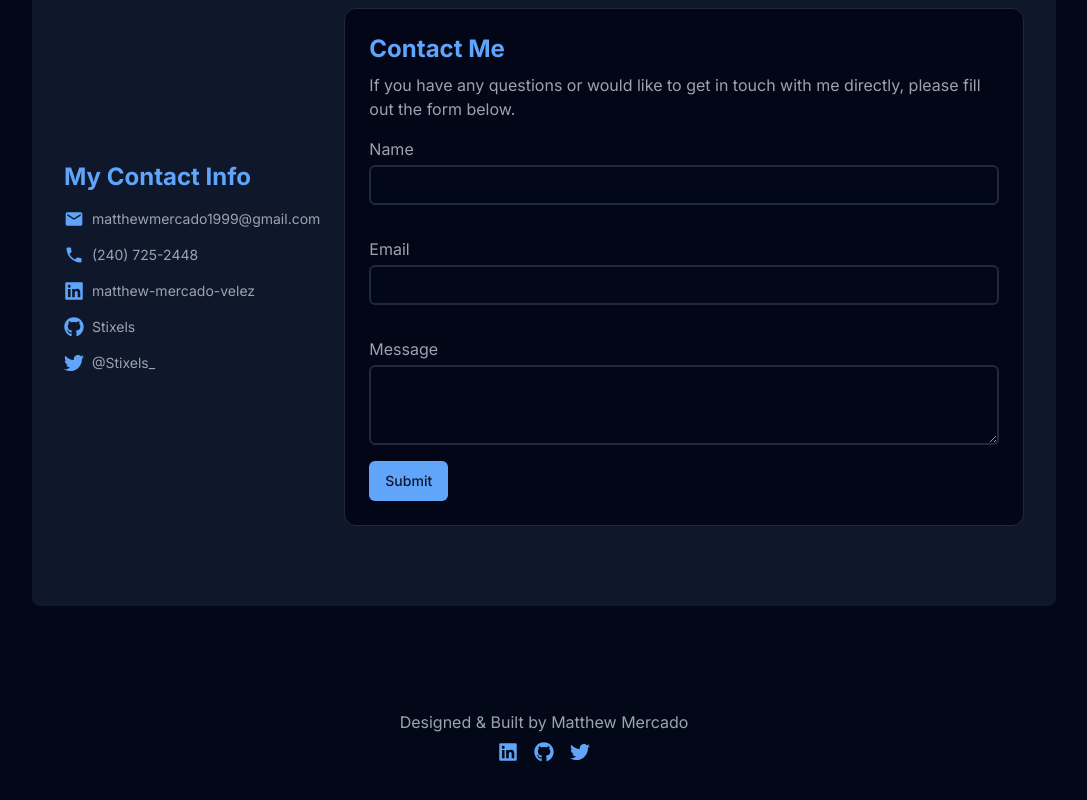
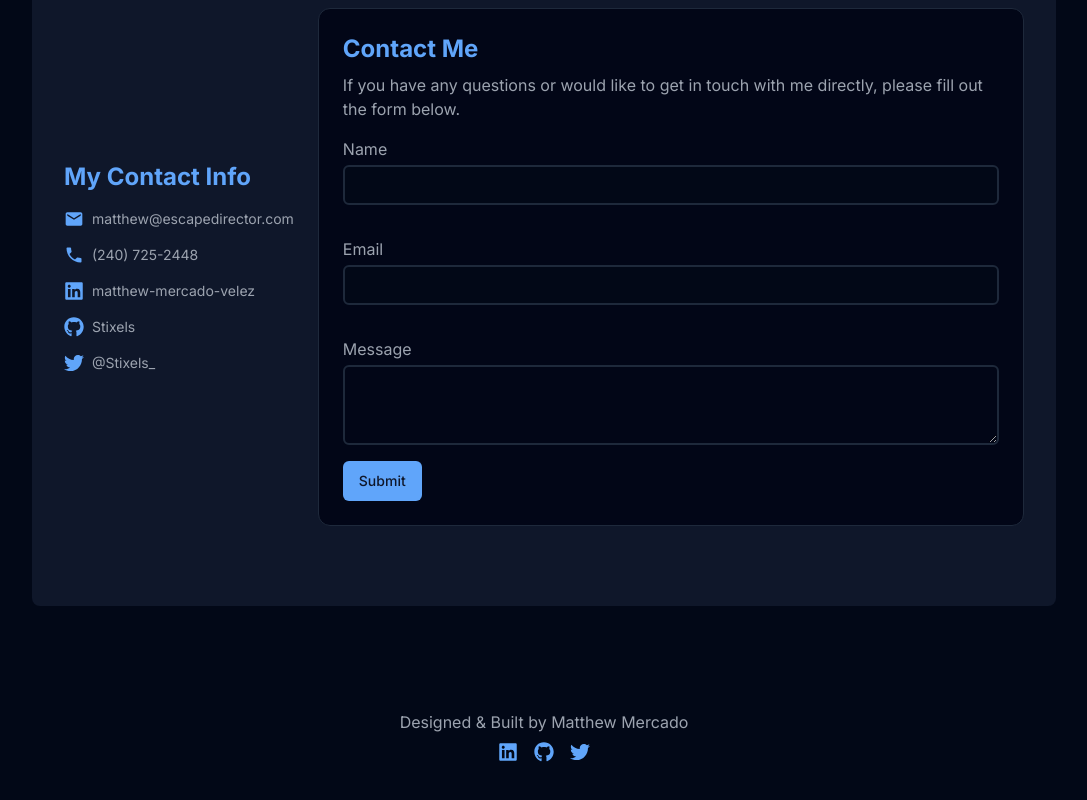
Before and after one commit to Stixels/matthew-mercado-portfolio, a Next.js app: page / in a window 1280 px wide. Shown: the part 5185-5985 px from the top of the page, without its empty margins (96-1183 px from the left). Built offline with nearby package versions, Linux system fonts and the light colour scheme.

Commit message:
email update

```diff
--- a/src/components/sections/Contact.tsx
+++ b/src/components/sections/Contact.tsx
@@ -64,10 +64,10 @@ const Contact: React.FC = () => {
         <div className="flex items-center space-x-2">
           <MdEmail size={20} className="text-blue-400" />
           <a
-            href="mailto:matthewmercado1999@gmail.com"
+            href="mailto:matthew@escapedirector.com"
             className={contactLinkclasses}
           >
-            matthewmercado1999@gmail.com
+            matthew@escapedirector.com
           </a>
         </div>
         <div className="flex items-center space-x-2">
```
